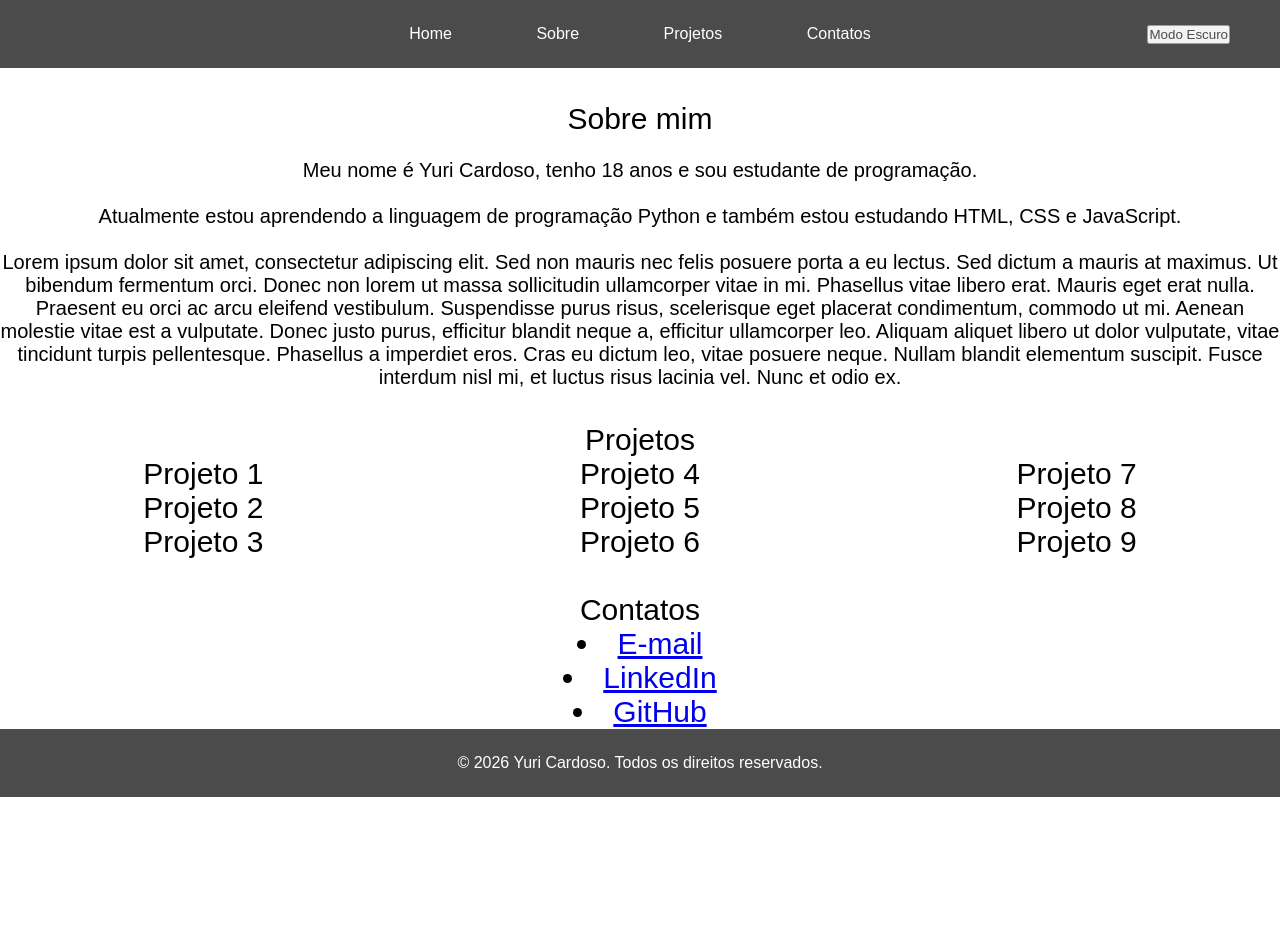
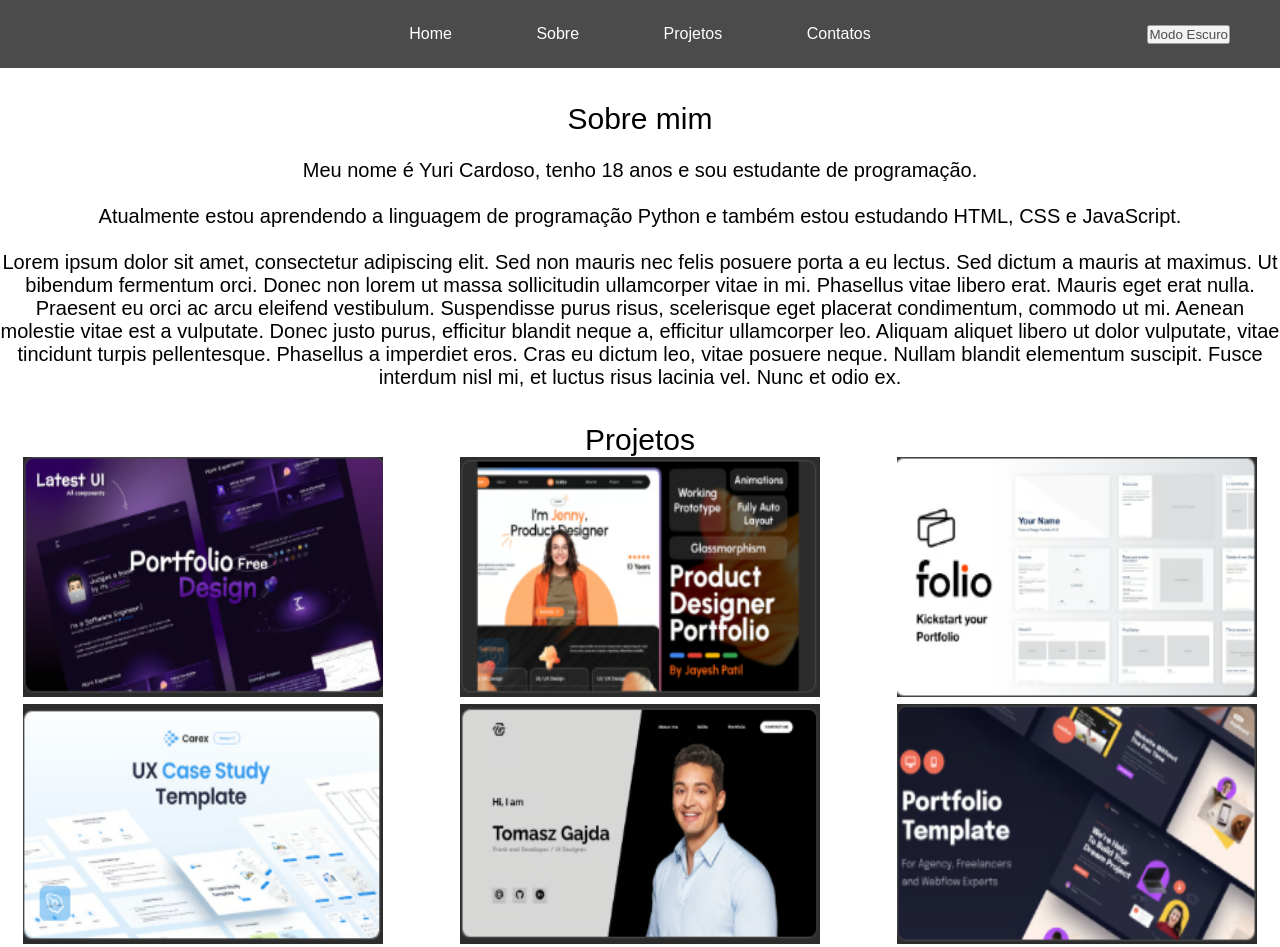
Before and after one commit to YuriCardosoSMD/portifolioyuricardoso, a plain HTML site: page index.html in a window 1280 px wide. Shown: the top 947 px of the page. Before the commit the page ends 800 px from the top, so only its background shows below. Drawn offline with Linux system fonts and the light colour scheme.

Commit message:
Adição das imagens dos projetos

```diff
--- a/index.html
+++ b/index.html
@@ -33,15 +33,15 @@
     <div class="projetos">
         <br />Projetos<br/>
             <div class="projetos_blocos">
-                <div>Projeto 1</div>
-                <div>Projeto 2</div>
-                <div>Projeto 3</div>
-                <div>Projeto 4</div>
-                <div>Projeto 5</div>
-                <div>Projeto 6</div>
-                <div>Projeto 7</div>
-                <div>Projeto 8</div>
-                <div>Projeto 9</div>
+                <div><img src="assets\projeto1.png" alt="Projeto 1" width="360" height="240"></div>
+                <div><img src="assets\projeto2.png" alt="Projeto 2" width="360" height="240"></div>
+                <div><img src="assets\projeto3.png" alt="Projeto 3" width="360" height="240"></div>
+                <div><img src="assets\projeto4.png" alt="Projeto 4" width="360" height="240"></div>
+                <div><img src="assets\projeto5.png" alt="Projeto 5" width="360" height="240"></div>
+                <div><img src="assets\projeto6.png" alt="Projeto 6" width="360" height="240"></div>
+                <div><img src="assets\projeto7.png" alt="Projeto 7" width="360" height="240"></div>
+                <div><img src="assets\projeto8.png" alt="Projeto 8" width="360" height="240"></div>
+                <div><img src="assets\projeto9.png" alt="Projeto 9" width="360" height="240"></div>
         </div>
     </div>
 
```
Also changed, not shown: assets/projeto1.png (added), assets/projeto2.png (added), assets/projeto3.png (added), assets/projeto4.png (added), assets/projeto5.png (added), assets/projeto6.png (added), assets/projeto7.png (added), assets/projeto8.png (added), assets/projeto9.png (added).
